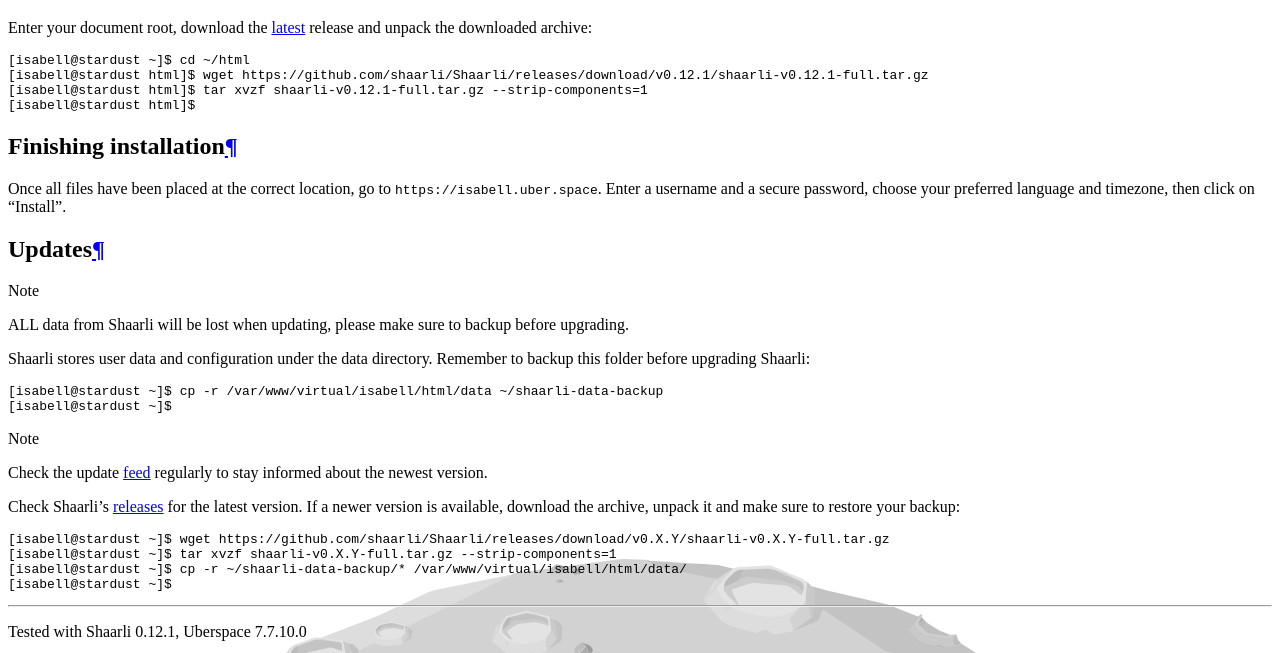
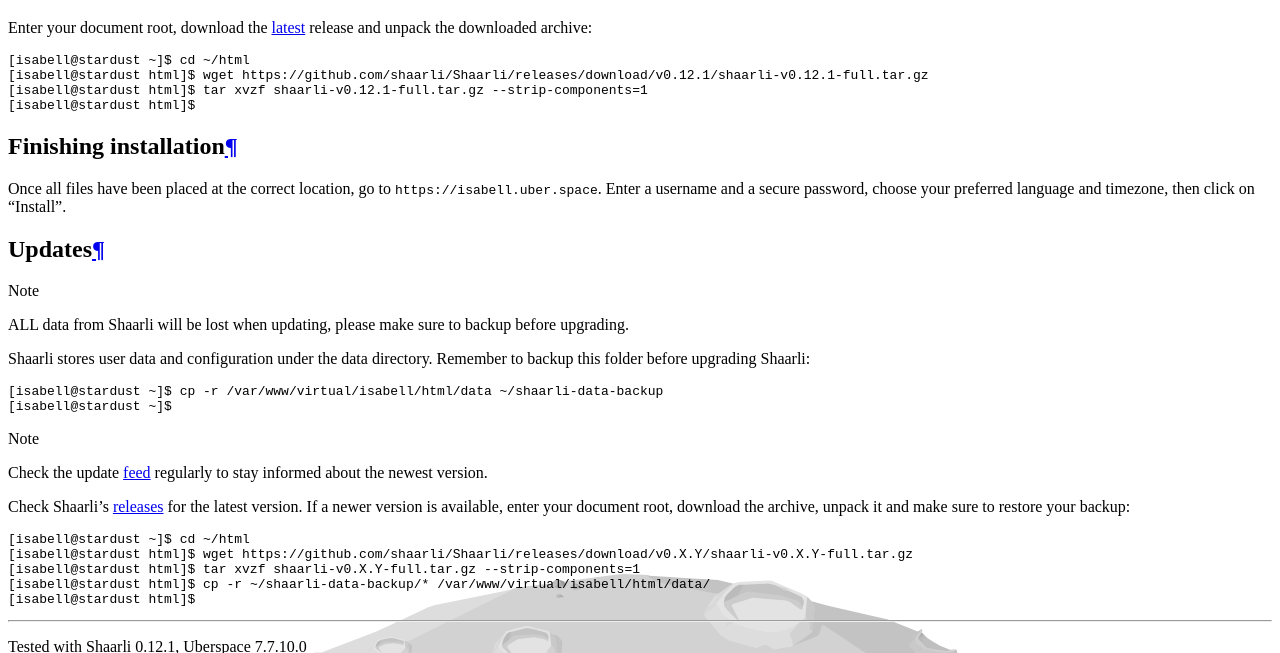
Before and after one commit to Uberspace/lab, a Sphinx documentation site: the page built from source/guide_shaarli.rst, in a window 1280 px wide and 900 px high, scrolled down 4406 px, cut to the strip 0-653 px from the top of the window. Built offline with Sphinx 7.4.7 and the Read the Docs theme 2.0.0, drawn with Linux system fonts in a browser that asks for light colours.

Commit message:
Update source/guide_shaarli.rst
Fixed some typos; the prompt changes after a cd to reflect the new working directory.

```diff
--- a/source/guide_shaarli.rst
+++ b/source/guide_shaarli.rst
@@ -78,14 +78,15 @@
 .. note:: Check the update feed_ regularly to stay informed about the newest version.
 
 Check Shaarli's `releases <https://github.com/shaarli/Shaarli/releases>`_ for the latest version. If a newer
-version is available, download the archive, unpack it and make sure to restore your backup:
+version is available, enter your document root, download the archive, unpack it and make sure to restore your backup:
 
 .. code-block:: console
 
-  [isabell@stardust ~]$ wget https://github.com/shaarli/Shaarli/releases/download/v0.X.Y/shaarli-v0.X.Y-full.tar.gz
-  [isabell@stardust ~]$ tar xvzf shaarli-v0.X.Y-full.tar.gz --strip-components=1
-  [isabell@stardust ~]$ cp -r ~/shaarli-data-backup/* /var/www/virtual/isabell/html/data/
-  [isabell@stardust ~]$
+  [isabell@stardust ~]$ cd ~/html
+  [isabell@stardust html]$ wget https://github.com/shaarli/Shaarli/releases/download/v0.X.Y/shaarli-v0.X.Y-full.tar.gz
+  [isabell@stardust html]$ tar xvzf shaarli-v0.X.Y-full.tar.gz --strip-components=1
+  [isabell@stardust html]$ cp -r ~/shaarli-data-backup/* /var/www/virtual/isabell/html/data/
+  [isabell@stardust html]$
 
 .. _Shaarli: https://github.com/shaarli/Shaarli#readme
 .. _Documentation: https://shaarli.readthedocs.io/en/master/
```
